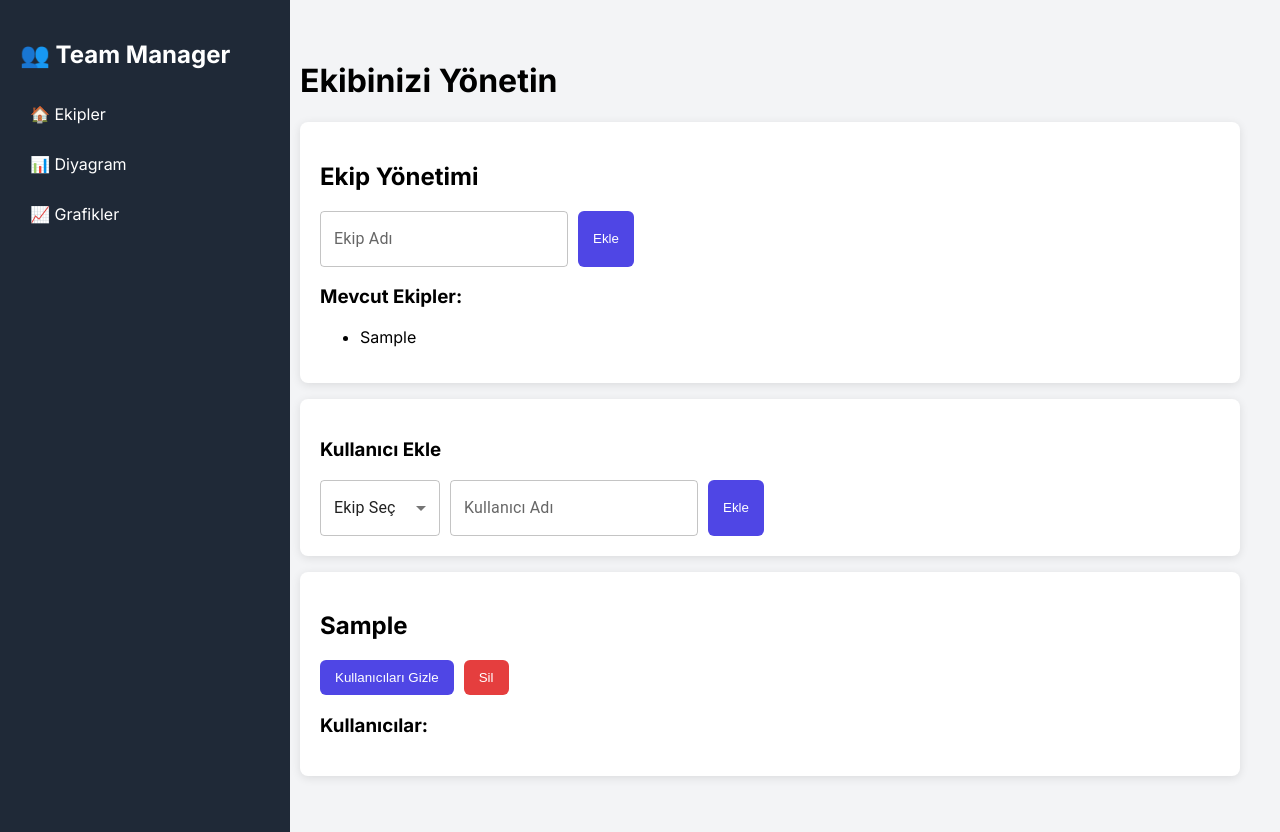
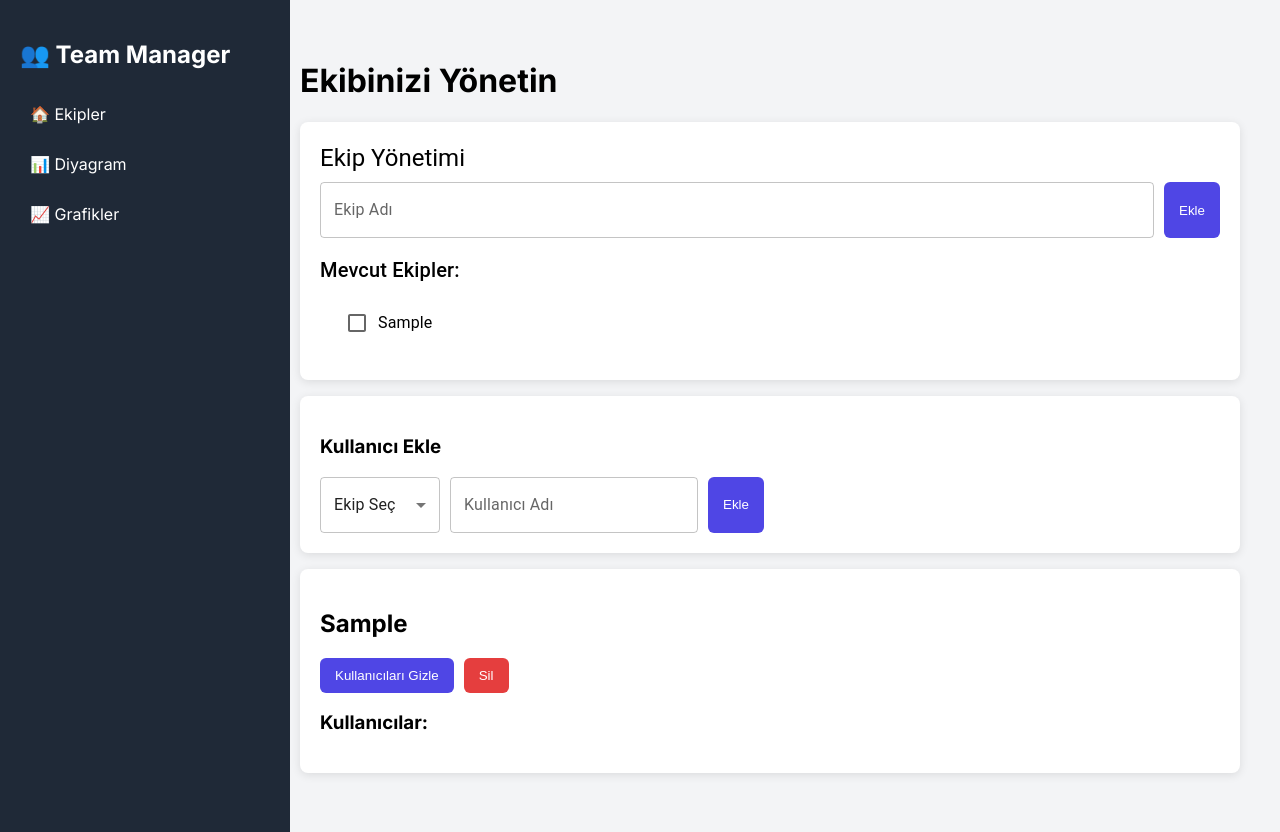
Before and after one commit to YavuzYalcinkaya/case-1, a React (Vite) app: page / in a window 1280 px wide. Both pictures are taken after typing "Sample" into the empty fields and a click on the button "Ekle". Built offline with nearby package versions, Linux system fonts and the light colour scheme.

Commit message:
TeamForm güncellendi

```diff
--- a/src/components/TeamForm.tsx
+++ b/src/components/TeamForm.tsx
@@ -1,11 +1,19 @@
 import { useState } from "react";
 import { useTeamContext } from "../context/TeamContext";
 import { Card, Button } from "../styled";
-import TextField from "@mui/material/TextField";
+import {
+  TextField,
+  Box,
+  List,
+  ListItem,
+  Checkbox,
+  Typography,
+} from "@mui/material";
 
 const TeamForm = () => {
-  const { addTeam, teams } = useTeamContext();
+  const { addTeam, removeTeam, teams } = useTeamContext();
   const [teamName, setTeamName] = useState("");
+  const [selectedTeams, setSelectedTeams] = useState<string[]>([]);
 
   const handleSubmit = (e: React.FormEvent) => {
     e.preventDefault();
@@ -15,25 +23,69 @@ const TeamForm = () => {
     }
   };
 
+  const handleCheckboxChange = (teamId: string) => {
+    setSelectedTeams((prevSelected) =>
+      prevSelected.includes(teamId)
+        ? prevSelected.filter((id) => id !== teamId)
+        : [...prevSelected, teamId]
+    );
+  };
+
+  const handleBulkDelete = () => {
+    selectedTeams.forEach((teamId) => removeTeam(teamId));
+    setSelectedTeams([]);
+  };
+
   return (
     <Card>
-      <h2>Ekip Yönetimi</h2>
-      <form onSubmit={handleSubmit} style={{ display: "flex", gap: "10px" }}>
+      <Typography variant="h5" gutterBottom>
+        Ekip Yönetimi
+      </Typography>
+
+      {/* Ekip Ekleme Formu */}
+      <Box component="form" onSubmit={handleSubmit} display="flex" gap="10px">
         <TextField
           label="Ekip Adı"
           value={teamName}
           onChange={(e) => setTeamName(e.target.value)}
           variant="outlined"
+          fullWidth
         />
         <Button type="submit">Ekle</Button>
-      </form>
+      </Box>
 
-      <h3>Mevcut Ekipler:</h3>
-      <ul>
-        {teams.map((team) => (
-          <li key={team.id}>{team.name}</li>
-        ))}
-      </ul>
+      {/* Mevcut Ekipler Listesi */}
+      {teams.length > 0 && (
+        <>
+          <Typography variant="h6" sx={{ marginTop: 2 }}>
+            Mevcut Ekipler:
+          </Typography>
+          <List>
+            {teams.map((team) => (
+              <ListItem
+                key={team.id}
+                sx={{ display: "flex", alignItems: "center" }}
+              >
+                <Checkbox
+                  checked={selectedTeams.includes(team.id)}
+                  onChange={() => handleCheckboxChange(team.id)}
+                />
+                <Typography>{team.name}</Typography>
+              </ListItem>
+            ))}
+          </List>
+
+          {/* Seçili Ekipleri Sil Butonu */}
+          {selectedTeams.length > 0 && (
+            <Button
+              onClick={handleBulkDelete}
+              style={{ background: "#E53E3E", marginTop: "10px" }}
+            >
+              Seçilenleri Sil
+            </Button>
+          )}
+        </>
+      )}
     </Card>
   );
 };
```
